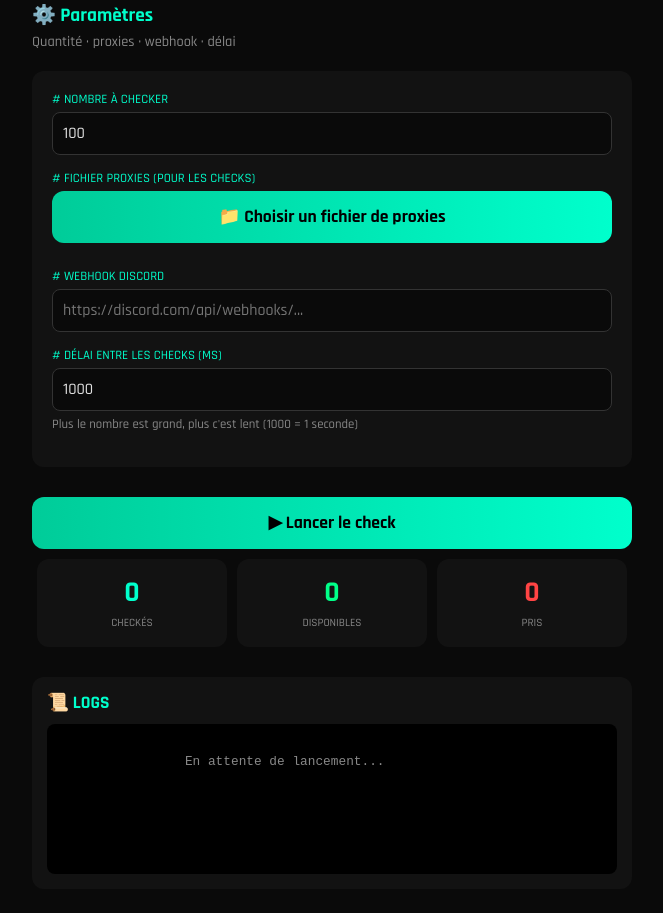
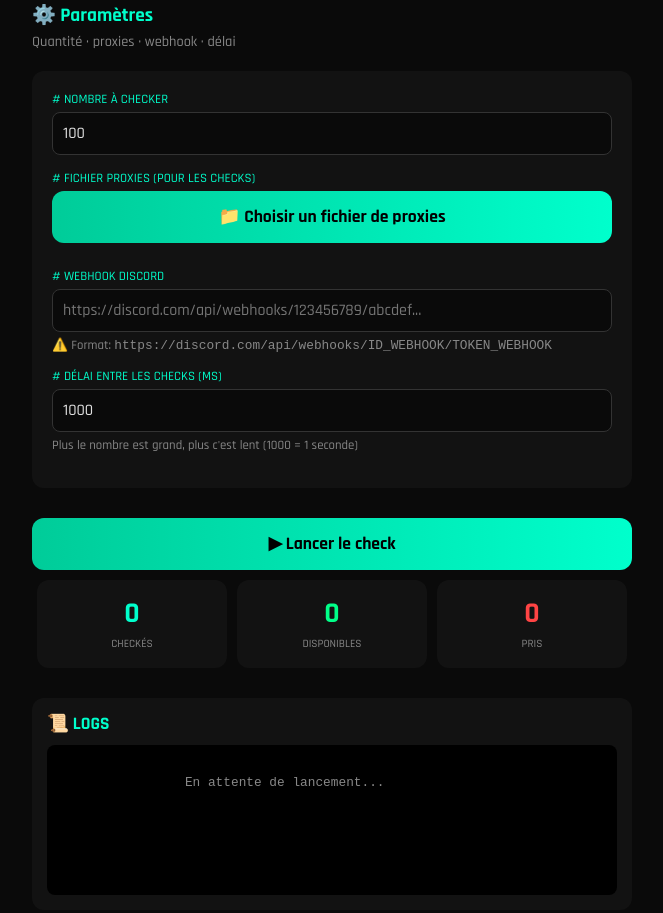
Before and after one commit to Karma6599/Oe, a website: page public/index.html in a window 1280 px wide. Shown: the part 680-1593 px from the top of the page, without its empty margins (308-971 px from the left). Drawn offline with Linux system fonts and the light colour scheme.

Commit message:
Update index.html

```diff
--- a/public/index.html
+++ b/public/index.html
@@ -66,9 +66,14 @@
                         <span id="selectedProxyFileName" style="display: block; margin-top: 5px; font-size: 0.8rem; color: var(--text-muted);"></span>
                     </div>
                     <div class="input-group">
-                        <label># WEBHOOK DISCORD</label>
-                        <input type="url" id="webhookUrl" placeholder="https://discord.com/api/webhooks/...">
+    <label># WEBHOOK DISCORD</label>
+    <input type="url" id="webhookUrl" placeholder="https://discord.com/api/webhooks/123456789/abcdef...">
+    <span style="font-size: 0.8rem; color: var(--text-muted); display: block; margin-top: 5px;">
+        ⚠️ Format: <code>https://discord.com/api/webhooks/ID_WEBHOOK/TOKEN_WEBHOOK</code>
+    </span>
                     </div>
+
+
                     <div class="input-group">
                         <label># DÉLAI ENTRE LES CHECKS (ms)</label>
                         <input type="number" id="delay" value="1000" min="0" step="100">
```
